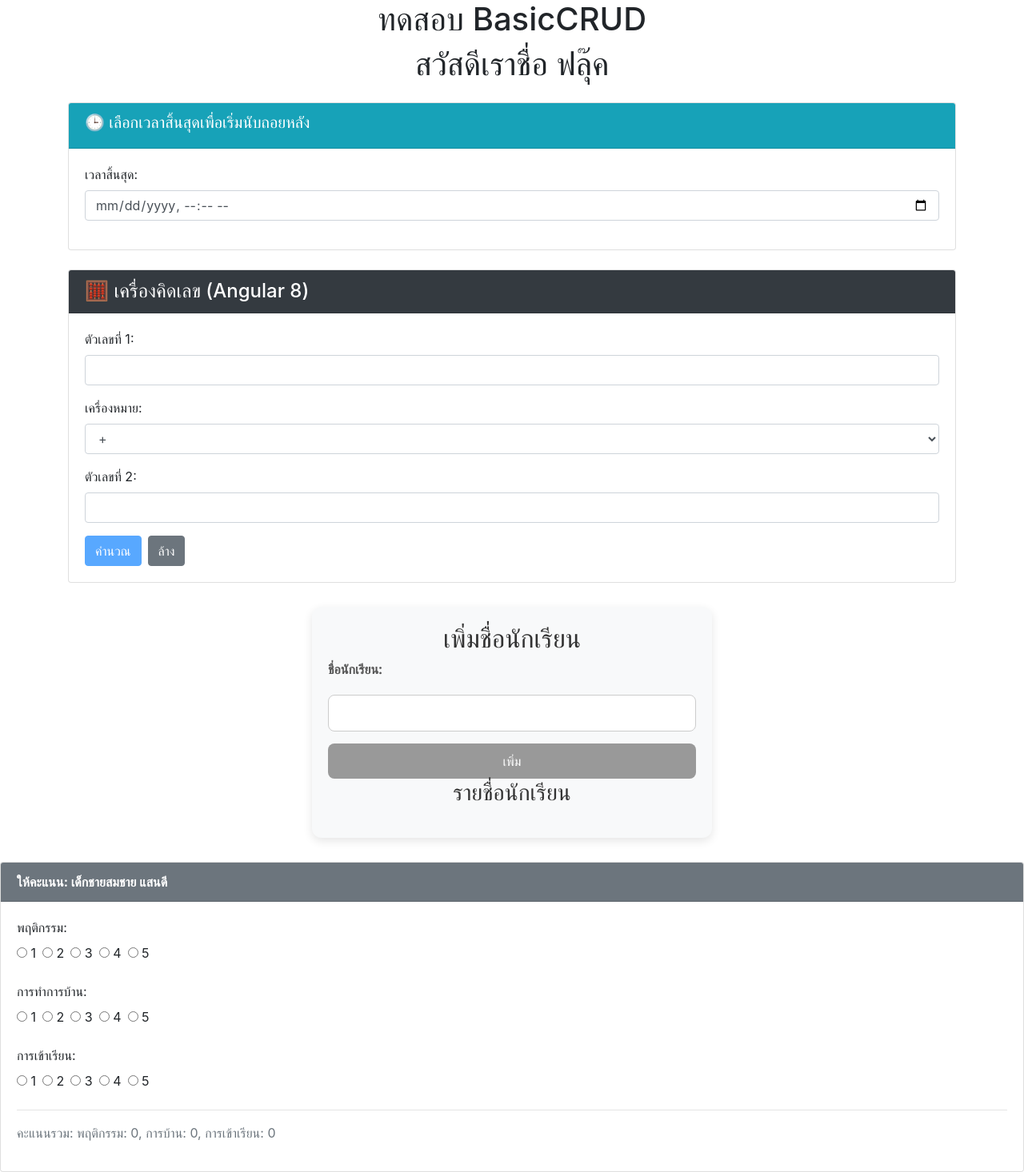
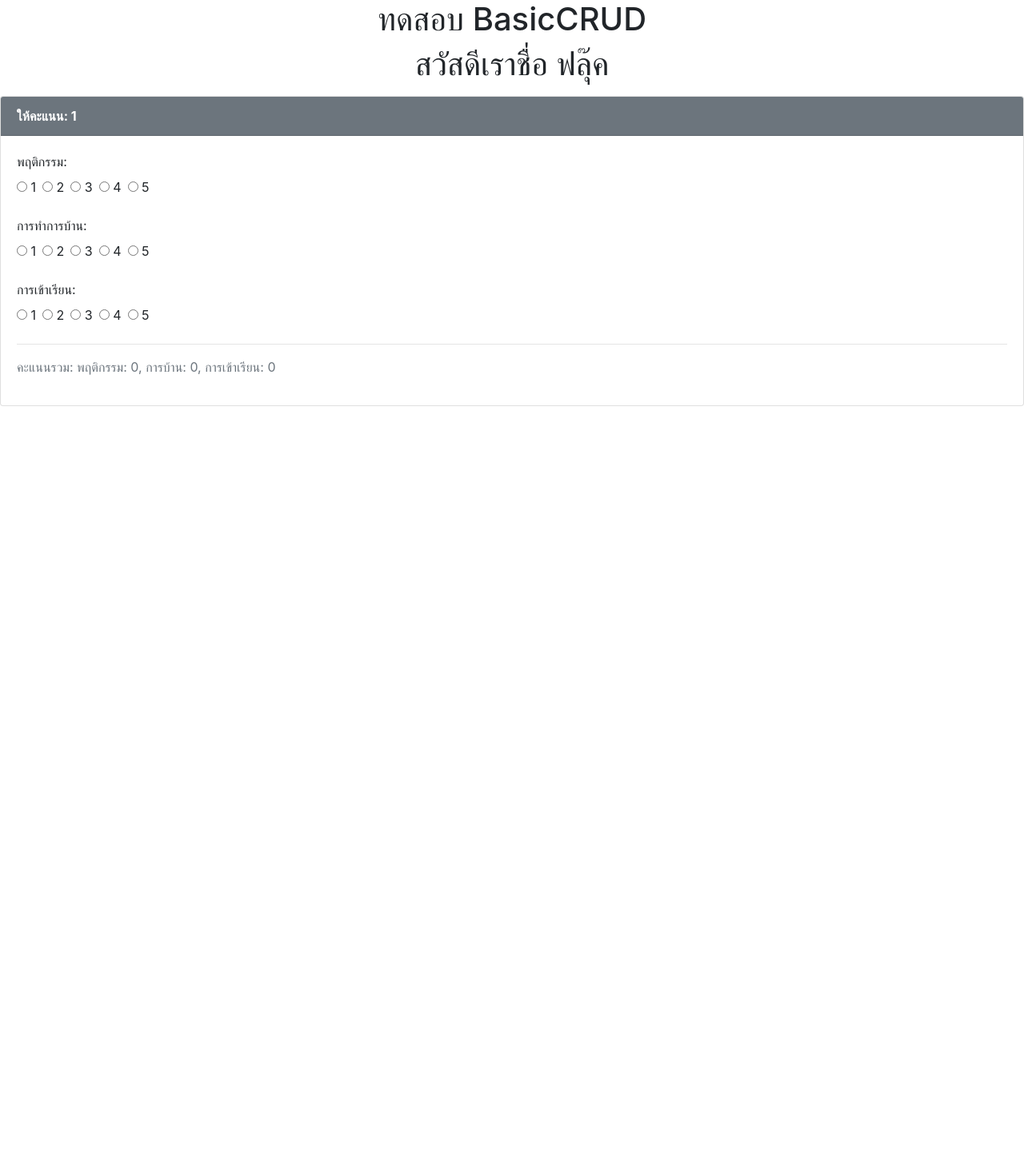
Before and after one commit to KittisakSS/BasicCRUD, an Angular app: page /evaluate/1 in a window 1280 px wide. Before the commit this address led to /. Shown: the whole page at 80% size. After the commit the page ends 800 px from the top, so only its background shows below. Built offline with nearby package versions, Linux system fonts and the light colour scheme.

Commit message:
create-rating-routing

```diff
--- a/src/app/app-routing.module.ts
+++ b/src/app/app-routing.module.ts
@@ -1,7 +1,13 @@
 import { NgModule } from '@angular/core';
 import { Routes, RouterModule } from '@angular/router';
+import { StudentsComponent } from './components/students/students.component';
+import { StudentRatingComponent } from './components/student-rating/student-rating.component';
 
-const routes: Routes = [];
+
+const routes: Routes = [
+   { path: '', component: StudentsComponent },                     // หน้าเริ่มต้น
+  { path: 'evaluate/:name', component: StudentRatingComponent }   // หน้าให้คะแนน
+];
 
 @NgModule({
   imports: [RouterModule.forRoot(routes)],
--- a/src/app/app.component.html
+++ b/src/app/app.component.html
@@ -2,7 +2,7 @@
   <h1>ทดสอบ {{title}}</h1>
 <h1>สวัสดีเราชื่อ {{name}}</h1>
 </div>
-<app-countdown></app-countdown>
-<app-calculator></app-calculator>
-<app-students></app-students>
-<app-student-rating [studentName]="'เด็กชายสมชาย แสนดี'"></app-student-rating>
+<!-- <app-countdown></app-countdown>
+<app-calculator></app-calculator> -->
+
+<router-outlet></router-outlet>
--- a/src/app/components/student-rating/student-rating.component.ts
+++ b/src/app/components/student-rating/student-rating.component.ts
@@ -1,4 +1,5 @@
 import { Component, Input } from '@angular/core';
+import { ActivatedRoute } from '@angular/router';
 
 @Component({
   selector: 'app-student-rating',
@@ -6,15 +7,25 @@ import { Component, Input } from '@angular/core';
   styleUrls: ['./student-rating.component.css']
 })
 export class StudentRatingComponent {
-  @Input() studentName: string = 'ชื่อนักเรียน'; // รับจากภายนอกในอนาคต
+  studentName: string = 'ชื่อนักเรียน';
 
-  // คะแนนที่เลือกเก็บเป็น object ตามหัวข้อ
   ratings = {
     behavior: 0,
     homework: 0,
     attendance: 0
   };
 
+  constructor(private route: ActivatedRoute) {}
+
+  ngOnInit() {
+    this.route.paramMap.subscribe(params => {
+      const name = params.get('name');
+      if (name) {
+        this.studentName = name;
+      }
+    });
+  }
+
   setRating(category: string, value: number) {
     this.ratings[category] = value;
   }
--- a/src/app/components/students/students.component.html
+++ b/src/app/components/students/students.component.html
@@ -15,6 +15,10 @@
 
   <h3>รายชื่อนักเรียน</h3>
   <ul>
-    <li *ngFor="let student of students">{{ student }}</li>
+    <li *ngFor="let student of students; let i = index">
+  {{ student }}
+  <button class="eval-btn" [routerLink]="['/evaluate', student]">ประเมิน</button>
+  <button class="delete-btn" (click)="removeStudent(i)">ลบ</button>
+</li>
   </ul>
 </div>
```
